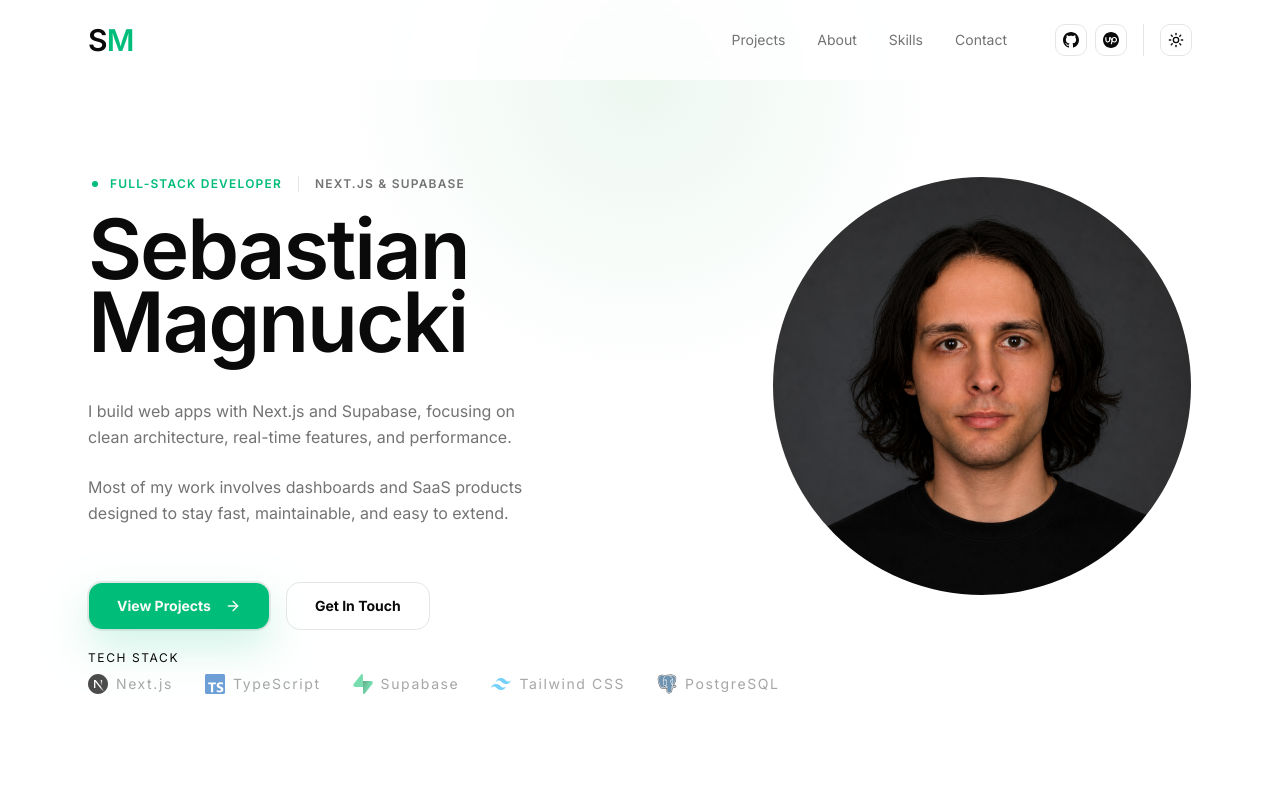
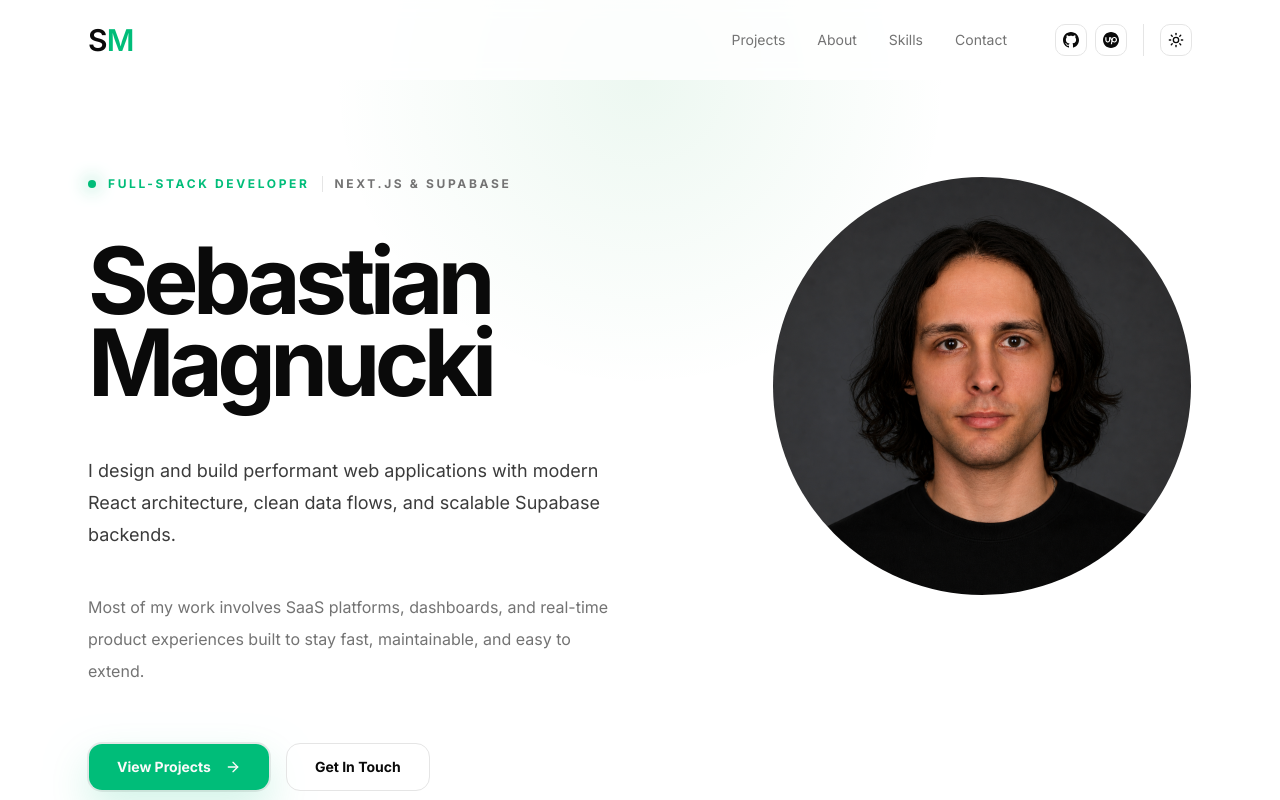
Before and after one commit to svsxn/portfolio, a Next.js app: page / in a window 1280 px wide. Shown: the top 800 px of the page. Built offline with nearby package versions, Linux system fonts and the light colour scheme.

Commit message:
feat: update left content

```diff
--- a/components/sections/hero/index.tsx
+++ b/components/sections/hero/index.tsx
@@ -18,10 +18,22 @@ export default function Hero() {
           primaryText="Full-stack developer"
           secondaryText="Next.js & Supabase"
         />
-        <h1 className="max-w-md text-6xl sm:text-7xl md:text-[5.2rem] mb-2 md:mb-5 font-semibold tracking-tight sm:leading-[1.1] md:leading-[0.88]">
+        <h1 className="text-balance text-6xl font-bold leading-[0.88] tracking-[-0.06em] text-foreground sm:text-7xl lg:text-[5.8rem]">
           Sebastian Magnucki
         </h1>
-        <div className="flex flex-col gap-2 md:gap-6 max-w-md leading-relaxed text-muted-foreground">
+        {/* <h1 className="max-w-md text-6xl sm:text-7xl md:text-[5.2rem] mb-2 md:mb-5 font-semibold tracking-tight sm:leading-[1.1] md:leading-[0.88]">
+          Sebastian Magnucki
+        </h1> */}
+        <p className="mt-8 max-w-xl text-lg leading-8 text-foreground/80">
+          I design and build performant web applications with modern React
+          architecture, clean data flows, and scalable Supabase backends.
+        </p>
+        <p className="mt-5 max-w-xl text-base leading-8 text-muted-foreground">
+          Most of my work involves SaaS platforms, dashboards, and real-time
+          product experiences built to stay fast, maintainable, and easy to
+          extend.
+        </p>
+        {/* <div className="flex flex-col gap-2 md:gap-6 max-w-md leading-relaxed text-muted-foreground">
           <p>
             I build web apps with Next.js and Supabase, focusing on clean
             architecture, real-time features, and performance.
@@ -30,7 +42,7 @@ export default function Hero() {
             Most of my work involves dashboards and SaaS products designed to
             stay fast, maintainable, and easy to extend.
           </p>
-        </div>
+        </div> */}
         <FadeUp className="mt-9 flex flex-col gap-4 sm:flex-row">
           <PrimaryCta />
           <SecondaryCta />
--- a/components/sections/label.tsx
+++ b/components/sections/label.tsx
@@ -11,24 +11,20 @@ export default function Label({ primaryText, secondaryText, hideDot }: Props) {
   return (
     <div
       className={cn(
-        "text-[11px] sm:text-xs font-semibold uppercase tracking-widest text-nowrap",
-        secondaryText && "flex items-center gap-2 sm:gap-4",
+        // "text-[11px] sm:text-xs font-semibold uppercase tracking-widest text-nowrap",
+        // secondaryText && "flex items-center gap-2 sm:gap-4",
+        "mb-7 flex flex-wrap items-center gap-3 text-xs font-bold uppercase tracking-[0.22em] text-muted-foreground",
       )}
     >
-      <div
-        className={cn(
-          "text-primary",
-          !hideDot && "flex items-center gap-2 sm:gap-3 text-primary",
+      <div className={!hideDot ? "flex items-center gap-2 sm:gap-3" : ""}>
+        {!hideDot && (
+          <span className="size-2 rounded-full bg-primary shadow-[0_0_18px_--alpha(var(--primary)/90%)]" />
         )}
-      >
-        {!hideDot && (
-          <div className="size-1 sm:size-1.5 rounded-full bg-current ml-1" />
-        )}
-        <span>{primaryText}</span>
+        <span className="text-primary">{primaryText}</span>
       </div>
       {secondaryText && (
         <>
-          <Separator orientation="vertical" />
+          <Separator orientation="vertical" className="hidden sm:block" />
           <span className="text-muted-foreground">{secondaryText}</span>
         </>
       )}
```
